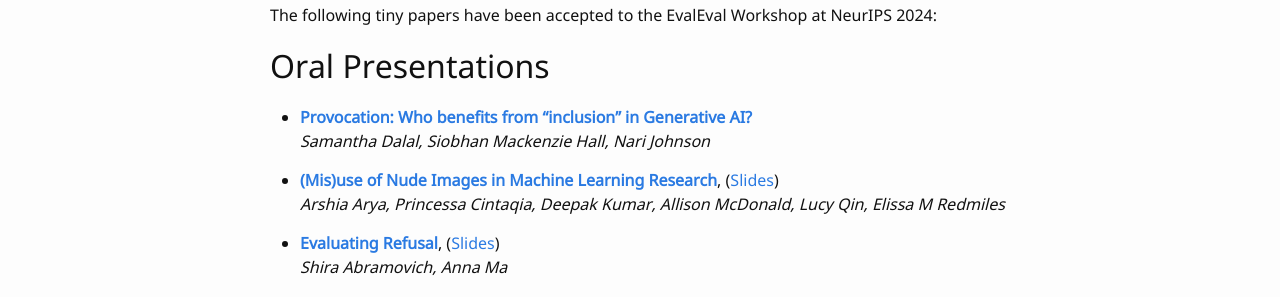
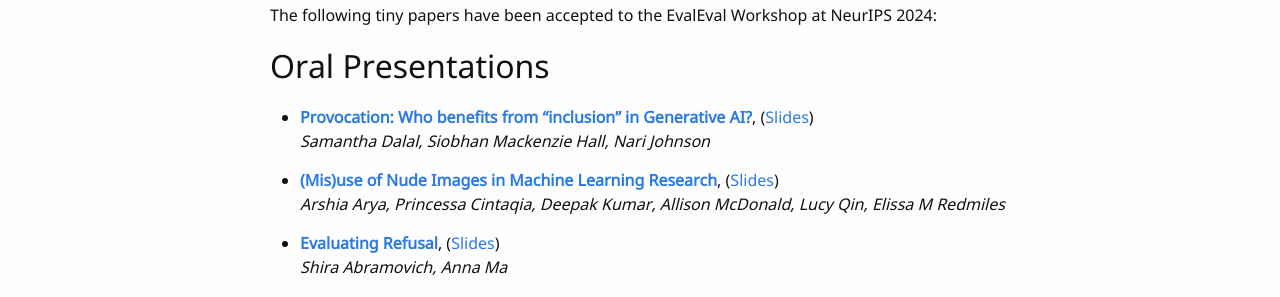
Before and after one commit to aaai-fidu-lab/aaai-fidu-lab.github.io, a Jekyll site: the page built from accepted-papers.md, in a window 1280 px wide and 900 px high. Shown: the part 161-458 px from the top of the window. Built offline with Jekyll 4.4.1, drawn with Linux system fonts in a browser that asks for light colours; our own code applies the rules of GitHub Pages for plain Markdown files.

Commit message:
upload dalal slides

```diff
--- a/accepted-papers.md
+++ b/accepted-papers.md
@@ -7,7 +7,7 @@ The following tiny papers have been accepted to the EvalEval Workshop at NeurIPS
 
 ## Oral Presentations
 
-* **[Provocation: Who benefits from "inclusion" in Generative AI?](accepted_papers/EvalEval_24_Dalal.pdf)**
+* **[Provocation: Who benefits from "inclusion" in Generative AI?](accepted_papers/EvalEval_24_Dalal.pdf)**, ([Slides](accepted_papers/slides/EvalEval_24_Dalal.pdf))
   *Samantha Dalal, Siobhan Mackenzie Hall, Nari Johnson*
 
 * **[(Mis)use of Nude Images in Machine Learning Research](accepted_papers/EvalEval_24_Arya.pdf)**, ([Slides](accepted_papers/slides/EvalEval_24_Arya.pdf))
```
Also changed, not shown: 1 other file.
